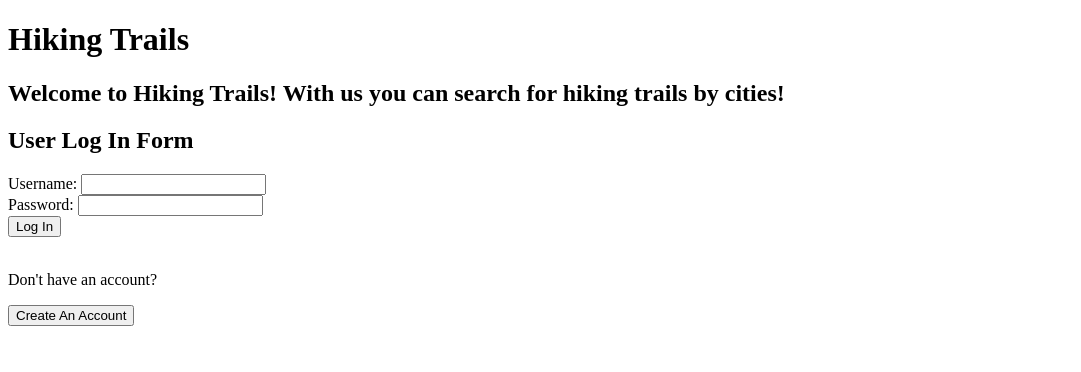
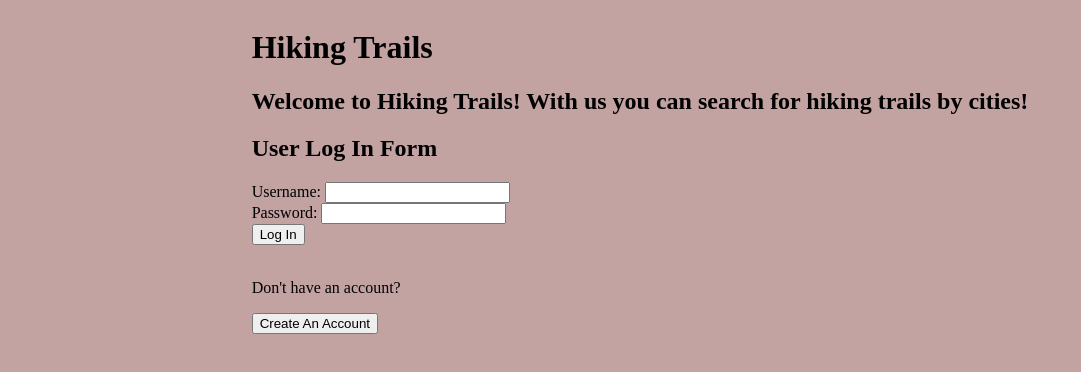
Before and after one commit to CristianAlaniz20/python-p4-trail-app-project, a React (Create React App) app in the folder client/: page / in a window 1280 px wide. Shown: the top 372 px of the page, without its empty margins (0-1081 px from the left). Built offline with nearby package versions, Linux system fonts and the light colour scheme; no server answers.

Commit message:
index.css: updated root styling

```diff
--- a/client/src/index.css
+++ b/client/src/index.css
@@ -1,6 +1,7 @@
 :root {
-  --bg: #282c34;
-  --header: #fff;
-  --link: #61dafb;
-  --text: hsla(0, 0%, 100%, 0.88);
+  background-color: rgb(195, 162, 162);
+  color: black;
+  display: flex;
+  justify-content: center;
+  align-items: center;
 }
```
